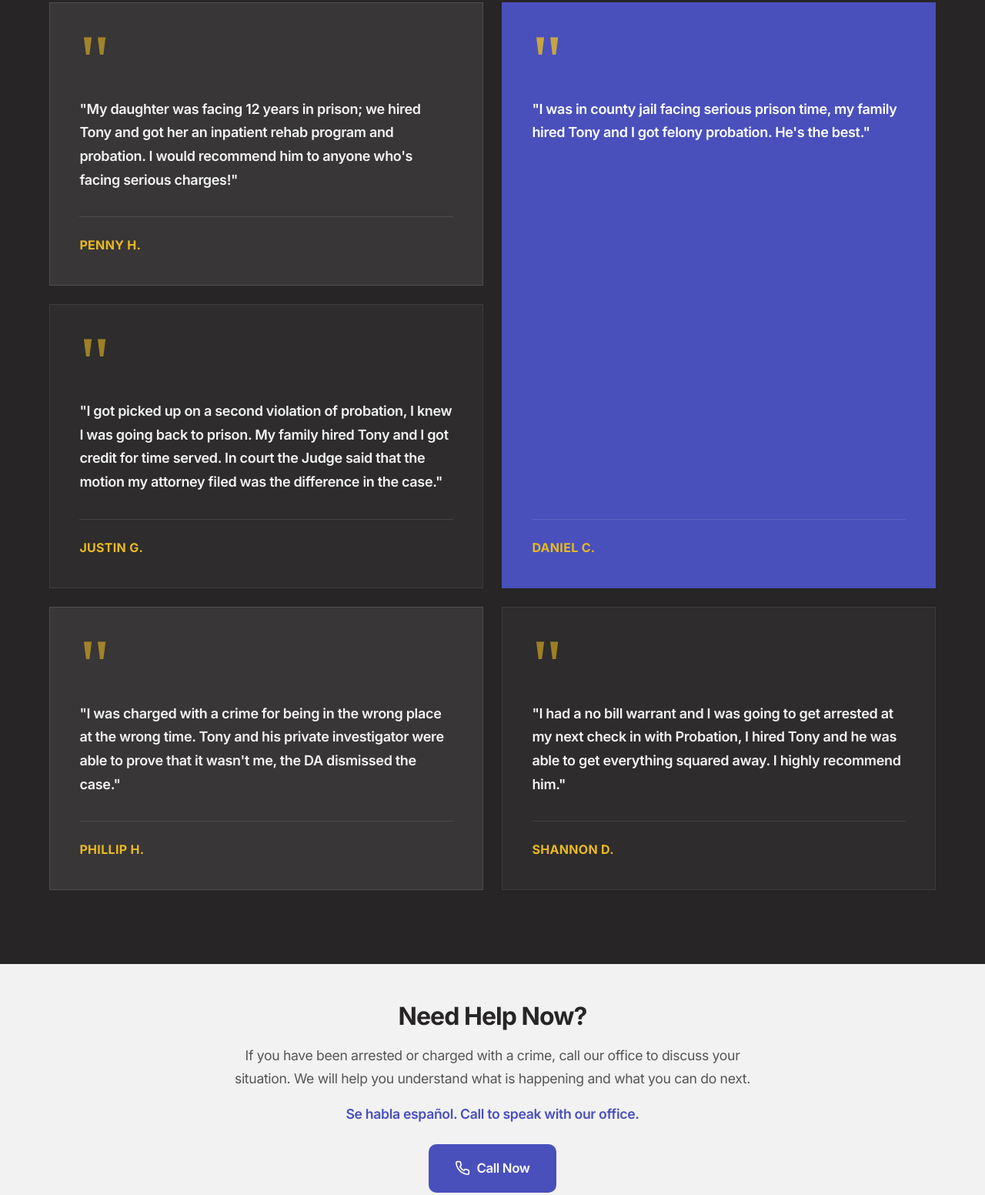
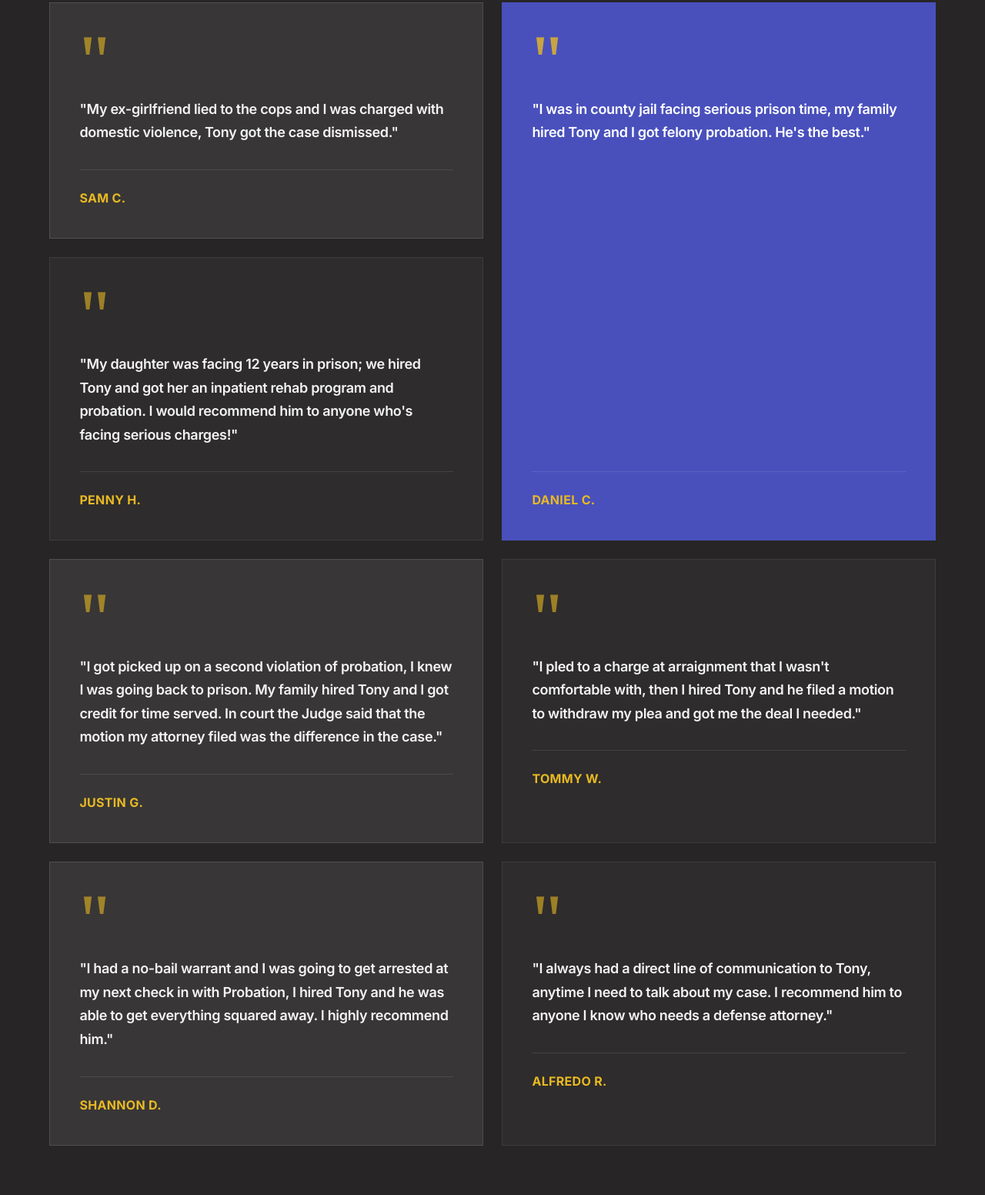
Before and after one commit to fatbaby52/TCLAW, a plain HTML site: page index.html in a window 1280 px wide. Shown: the part 1989-3541 px from the top of the page at 77% size. Drawn offline with Linux system fonts and the light colour scheme.

Commit message:
Add two client testimonials, reorder, fix no-bail warrant
Rebuilt on the current master after the compliance and accent PRs landed.
The previous version of this branch was built on the old master and would
have reintroduced the Review and AggregateRating markup that PR #2 just
removed. Caught before merge; this version starts from master's index.html
and applies only the testimonial changes.

  - adds S. Yang and Sam C.
  - reorders all ten strongest-outcome-first: acquittal, the three
    dismissals, then descending by exposure avoided, closing with the
    service testimonial
  - corrects Shannon D.'s 'no bill' to 'no-bail', in both languages. The
    Spanish said 'orden de arresto pendiente' - a pending warrant - which
    lost the meaning entirely. Now 'sin derecho a fianza'.
  - styles.css gains a sixth grid row, placement for the two new
    children, and their entries in the mobile reset

Also fixes three imperfect-tense verbs the earlier accent pass missed:
tenia, sabia, recomendaria. Those forms always carry an accent.

The Rule 7.1 disclaimer is already on master via PR #2, so it is not
touched here.

```diff
--- a/index.html
+++ b/index.html
@@ -537,43 +537,12 @@
                     </footer>
                 </article>
 
-                <!-- Secondary testimonials -->
                 <article class="testimonial-v2">
                     <div class="testimonial-v2__quote-mark">"</div>
-                    <blockquote class="testimonial-v2__text" data-en="I pled to a charge at arraignment that I wasn't comfortable with, then I hired Tony and he filed a motion to withdraw my plea and got me the deal I needed." data-es="Me declare culpable de un cargo en la audiencia inicial con el que no estaba comodo, luego contraté a Tony y el presento una moción para retirar mi declaración y me consiguió el acuerdo que necesitaba.">I pled to a charge at arraignment that I wasn't comfortable with, then I hired Tony and he filed a motion to withdraw my plea and got me the deal I needed.</blockquote>
+                    <blockquote class="testimonial-v2__text" data-en="I was charged with felony assault. I hired Tony and he got my case dismissed." data-es="Fui acusado de un delito grave de agresión. Contraté a Tony y logró que desestimaran mi caso.">I was charged with felony assault. I hired Tony and he got my case dismissed.</blockquote>
                     <footer class="testimonial-v2__footer">
                         <div class="testimonial-v2__author">
-                            <span class="testimonial-v2__name">Tommy W.</span>
-                        </div>
-                    </footer>
-                </article>
-
-                <article class="testimonial-v2">
-                    <div class="testimonial-v2__quote-mark">"</div>
-                    <blockquote class="testimonial-v2__text" data-en="I always had a direct line of communication to Tony, anytime I need to talk about my case. I recommend him to anyone I know who needs a defense attorney." data-es="Siempre tuve una línea directa de comunicación con Tony, cada vez que necesitaba hablar sobre mi caso. Lo recomiendo a cualquier persona que conozco que necesite un abogado defensor.">I always had a direct line of communication to Tony, anytime I need to talk about my case. I recommend him to anyone I know who needs a defense attorney.</blockquote>
-                    <footer class="testimonial-v2__footer">
-                        <div class="testimonial-v2__author">
-                            <span class="testimonial-v2__name">Alfredo R.</span>
-                        </div>
-                    </footer>
-                </article>
-
-                <article class="testimonial-v2">
-                    <div class="testimonial-v2__quote-mark">"</div>
-                    <blockquote class="testimonial-v2__text" data-en="My daughter was facing 12 years in prison; we hired Tony and got her an inpatient rehab program and probation. I would recommend him to anyone who's facing serious charges!" data-es="Mi hija enfrentaba 12 años de prisión; contratamos a Tony y le consiguió un programa de rehabilitación y libertad condicional. Lo recomendaria a cualquiera que enfrente cargos serios!">My daughter was facing 12 years in prison; we hired Tony and got her an inpatient rehab program and probation. I would recommend him to anyone who's facing serious charges!</blockquote>
-                    <footer class="testimonial-v2__footer">
-                        <div class="testimonial-v2__author">
-                            <span class="testimonial-v2__name">Penny H.</span>
-                        </div>
-                    </footer>
-                </article>
-
-                <article class="testimonial-v2">
-                    <div class="testimonial-v2__quote-mark">"</div>
-                    <blockquote class="testimonial-v2__text" data-en="I got picked up on a second violation of probation, I knew I was going back to prison. My family hired Tony and I got credit for time served. In court the Judge said that the motion my attorney filed was the difference in the case." data-es="Me detuvieron por una segunda violación de libertad condicional, sabia que iba a regresar a prisión. Mi familia contrato a Tony y me dieron crédito por tiempo cumplido. En la corte el Juez dijo que la moción que mi abogado presentó fue la diferencia en el caso.">I got picked up on a second violation of probation, I knew I was going back to prison. My family hired Tony and I got credit for time served. In court the Judge said that the motion my attorney filed was the difference in the case.</blockquote>
-                    <footer class="testimonial-v2__footer">
-                        <div class="testimonial-v2__author">
-                            <span class="testimonial-v2__name">Justin G.</span>
+                            <span class="testimonial-v2__name">S. Yang</span>
                         </div>
                     </footer>
                 </article>
@@ -590,10 +559,60 @@
 
                 <article class="testimonial-v2">
                     <div class="testimonial-v2__quote-mark">"</div>
-                    <blockquote class="testimonial-v2__text" data-en="I had a no bill warrant and I was going to get arrested at my next check in with Probation, I hired Tony and he was able to get everything squared away. I highly recommend him." data-es="Tenia una orden de arresto pendiente e iba a ser arrestado en mi próximo registro con Libertad Condicional, contraté a Tony y pudo arreglar todo. Lo recomiendo altamente.">I had a no bill warrant and I was going to get arrested at my next check in with Probation, I hired Tony and he was able to get everything squared away. I highly recommend him.</blockquote>
+                    <blockquote class="testimonial-v2__text" data-en="My ex-girlfriend lied to the cops and I was charged with domestic violence, Tony got the case dismissed." data-es="Mi ex novia mintió a la policía y me acusaron de violencia doméstica; Tony logró que desestimaran el caso.">My ex-girlfriend lied to the cops and I was charged with domestic violence, Tony got the case dismissed.</blockquote>
+                    <footer class="testimonial-v2__footer">
+                        <div class="testimonial-v2__author">
+                            <span class="testimonial-v2__name">Sam C.</span>
+                        </div>
+                    </footer>
+                </article>
+
+                <article class="testimonial-v2">
+                    <div class="testimonial-v2__quote-mark">"</div>
+                    <blockquote class="testimonial-v2__text" data-en="My daughter was facing 12 years in prison; we hired Tony and got her an inpatient rehab program and probation. I would recommend him to anyone who's facing serious charges!" data-es="Mi hija enfrentaba 12 años de prisión; contratamos a Tony y le consiguió un programa de rehabilitación y libertad condicional. Lo recomendaría a cualquiera que enfrente cargos serios!">My daughter was facing 12 years in prison; we hired Tony and got her an inpatient rehab program and probation. I would recommend him to anyone who's facing serious charges!</blockquote>
+                    <footer class="testimonial-v2__footer">
+                        <div class="testimonial-v2__author">
+                            <span class="testimonial-v2__name">Penny H.</span>
+                        </div>
+                    </footer>
+                </article>
+
+                <article class="testimonial-v2">
+                    <div class="testimonial-v2__quote-mark">"</div>
+                    <blockquote class="testimonial-v2__text" data-en="I got picked up on a second violation of probation, I knew I was going back to prison. My family hired Tony and I got credit for time served. In court the Judge said that the motion my attorney filed was the difference in the case." data-es="Me detuvieron por una segunda violación de libertad condicional, sabía que iba a regresar a prisión. Mi familia contrato a Tony y me dieron crédito por tiempo cumplido. En la corte el Juez dijo que la moción que mi abogado presentó fue la diferencia en el caso.">I got picked up on a second violation of probation, I knew I was going back to prison. My family hired Tony and I got credit for time served. In court the Judge said that the motion my attorney filed was the difference in the case.</blockquote>
+                    <footer class="testimonial-v2__footer">
+                        <div class="testimonial-v2__author">
+                            <span class="testimonial-v2__name">Justin G.</span>
+                        </div>
+                    </footer>
+                </article>
+
+                <article class="testimonial-v2">
+                    <div class="testimonial-v2__quote-mark">"</div>
+                    <blockquote class="testimonial-v2__text" data-en="I pled to a charge at arraignment that I wasn't comfortable with, then I hired Tony and he filed a motion to withdraw my plea and got me the deal I needed." data-es="Me declare culpable de un cargo en la audiencia inicial con el que no estaba comodo, luego contraté a Tony y el presento una moción para retirar mi declaración y me consiguió el acuerdo que necesitaba.">I pled to a charge at arraignment that I wasn't comfortable with, then I hired Tony and he filed a motion to withdraw my plea and got me the deal I needed.</blockquote>
+                    <footer class="testimonial-v2__footer">
+                        <div class="testimonial-v2__author">
+                            <span class="testimonial-v2__name">Tommy W.</span>
+                        </div>
+                    </footer>
+                </article>
+
+                <article class="testimonial-v2">
+                    <div class="testimonial-v2__quote-mark">"</div>
+                    <blockquote class="testimonial-v2__text" data-en="I had a no-bail warrant and I was going to get arrested at my next check in with Probation, I hired Tony and he was able to get everything squared away. I highly recommend him." data-es="Tenía una orden de arresto sin derecho a fianza e iba a ser arrestado en mi próximo registro con Libertad Condicional, contraté a Tony y pudo arreglar todo. Lo recomiendo altamente.">I had a no-bail warrant and I was going to get arrested at my next check in with Probation, I hired Tony and he was able to get everything squared away. I highly recommend him.</blockquote>
                     <footer class="testimonial-v2__footer">
                         <div class="testimonial-v2__author">
                             <span class="testimonial-v2__name">Shannon D.</span>
+                        </div>
+                    </footer>
+                </article>
+
+                <article class="testimonial-v2">
+                    <div class="testimonial-v2__quote-mark">"</div>
+                    <blockquote class="testimonial-v2__text" data-en="I always had a direct line of communication to Tony, anytime I need to talk about my case. I recommend him to anyone I know who needs a defense attorney." data-es="Siempre tuve una línea directa de comunicación con Tony, cada vez que necesitaba hablar sobre mi caso. Lo recomiendo a cualquier persona que conozco que necesite un abogado defensor.">I always had a direct line of communication to Tony, anytime I need to talk about my case. I recommend him to anyone I know who needs a defense attorney.</blockquote>
+                    <footer class="testimonial-v2__footer">
+                        <div class="testimonial-v2__author">
+                            <span class="testimonial-v2__name">Alfredo R.</span>
                         </div>
                     </footer>
                 </article>
--- a/styles.css
+++ b/styles.css
@@ -921,7 +921,7 @@
 .testimonials-v2__grid {
     display: grid;
     grid-template-columns: 1fr 1fr;
-    grid-template-rows: repeat(5, auto);
+    grid-template-rows: repeat(6, auto);
     gap: clamp(1rem, 2vw, 1.5rem);
 }
 
@@ -999,6 +999,17 @@
 .testimonial-v2:nth-child(7) {
     grid-column: 2;
     grid-row: 5;
+}
+
+/* row 6 - added with the S. Yang and Sam C. testimonials */
+.testimonial-v2:nth-child(8) {
+    grid-column: 1;
+    grid-row: 6;
+}
+
+.testimonial-v2:nth-child(9) {
+    grid-column: 2;
+    grid-row: 6;
 }
 
 .testimonial-v2--featured:hover {
@@ -1096,7 +1107,9 @@
     .testimonial-v2:nth-child(4),
     .testimonial-v2:nth-child(5),
     .testimonial-v2:nth-child(6),
-    .testimonial-v2:nth-child(7) {
+    .testimonial-v2:nth-child(7),
+    .testimonial-v2:nth-child(8),
+    .testimonial-v2:nth-child(9) {
         grid-column: auto;
         grid-row: auto;
     }
```
